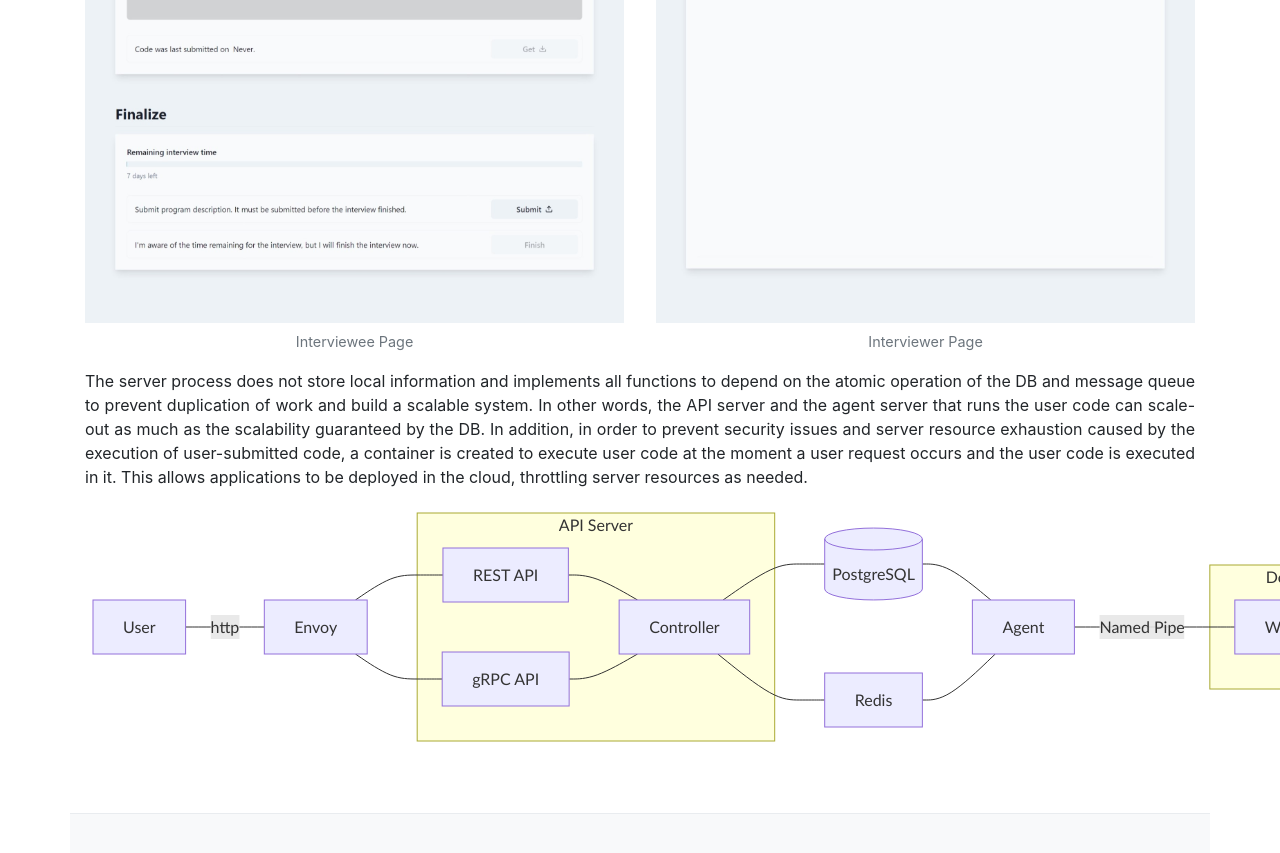
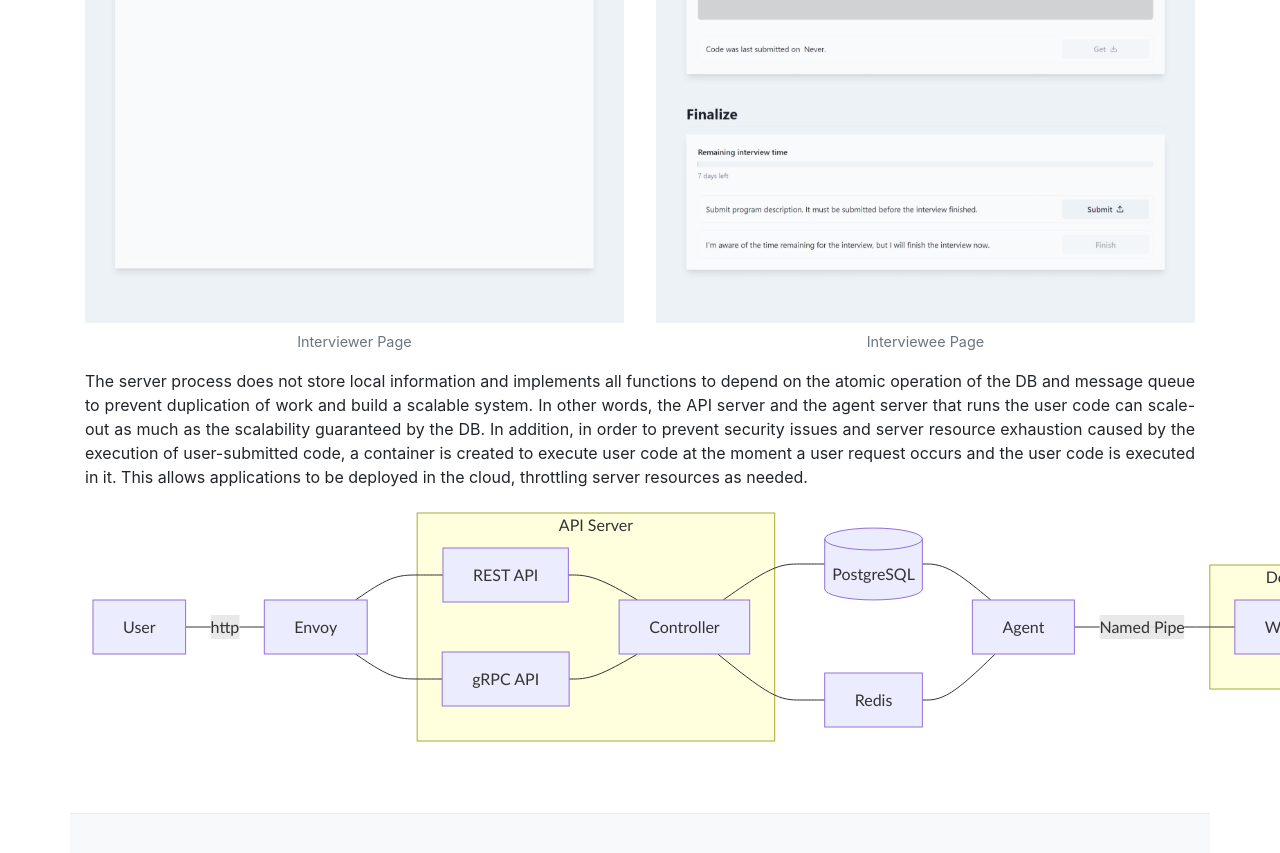
Before and after one commit to lesomnus/lesomnus.github.io-v1, a Jekyll site: the page built from _posts/experiences/2021-07-04-bifrost.html, in a window 1280 px wide and 900 px high, scrolled down 765 px. Shown: the top 853 px of the window. Built offline with Jekyll 4.4.1, drawn with Linux system fonts in a browser that asks for light colours; nearby versions of some CDN libraries.

Commit message:
minor fix

```diff
--- a/_posts/experiences/2021-07-04-bifrost.html
+++ b/_posts/experiences/2021-07-04-bifrost.html
@@ -22,15 +22,15 @@ meta:
 <div style="display: flex; justify-content:space-around; gap: 2em">
 	<div>
 		<figure>
-			<img src="{{ attPath }}/interviewee.jpeg" />
-			<figcaption>Interviewee Page</figcaption>
+			<img src="{{ attPath }}/interviewer.jpeg" />
+			<figcaption>Interviewer Page</figcaption>
 		</figure>
 	</div>
 
 	<div>
 		<figure>
-			<img src="{{ attPath }}/interviewer.jpeg" />
-			<figcaption>Interviewer Page</figcaption>
+			<img src="{{ attPath }}/interviewee.jpeg" />
+			<figcaption>Interviewee Page</figcaption>
 		</figure>
 	</div>
 </div>
```
